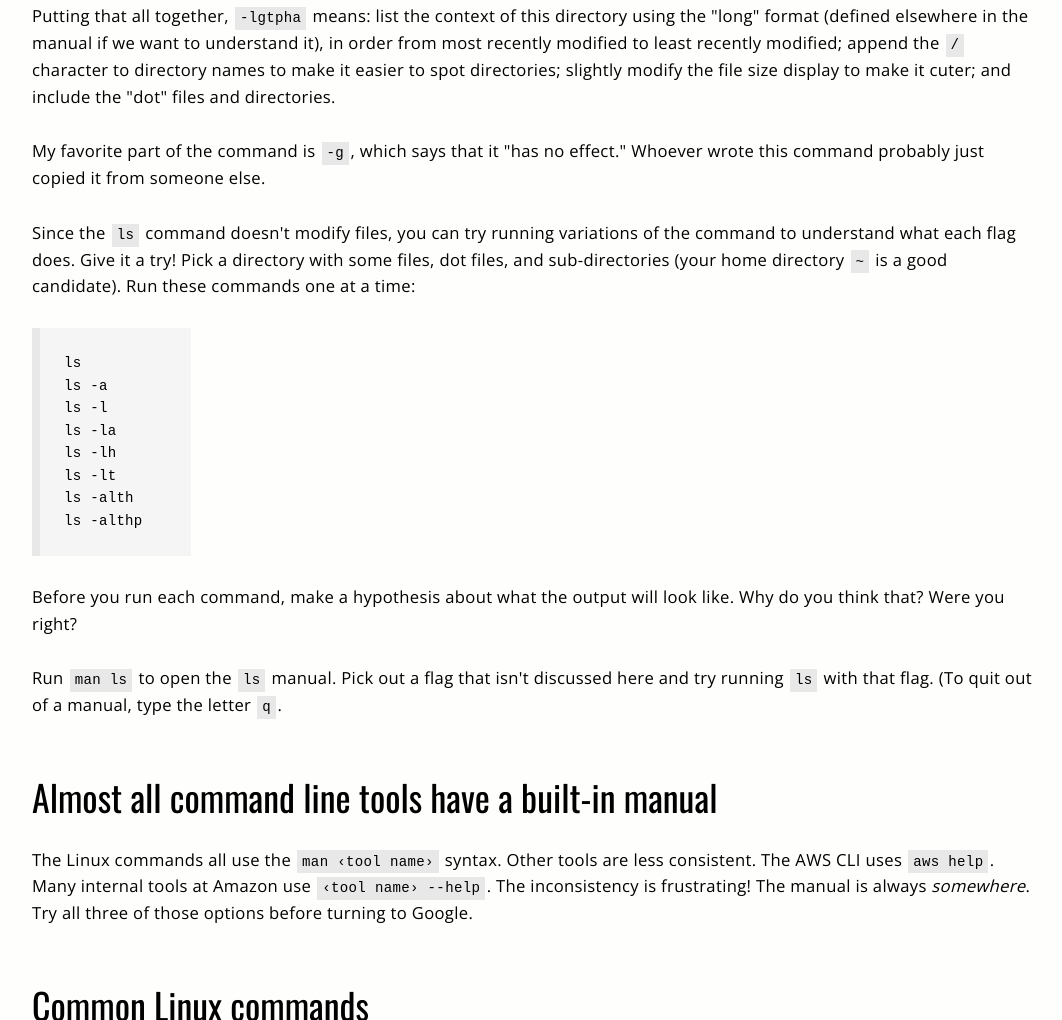
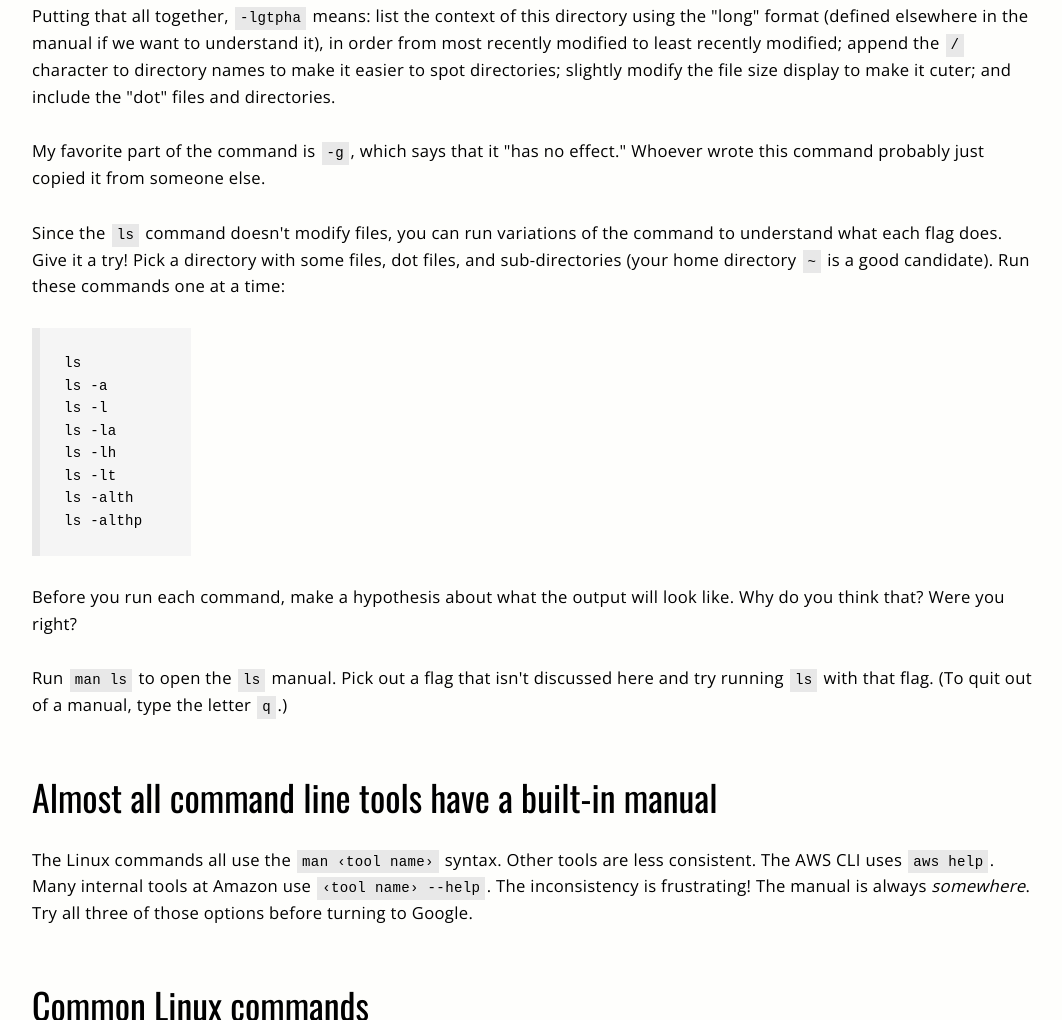
Before and after one commit to alyssahursh/alyssahursh, a plain HTML site: page docs/linux-basics.html in a window 1280 px wide. Shown: the part 2083-3103 px from the top of the page, without its empty margins (108-1170 px from the left). Drawn offline with nearby package versions, Linux system fonts and the light colour scheme.

Commit message:
Fix punctuation

```diff
--- a/docs/linux-basics.html
+++ b/docs/linux-basics.html
@@ -72,7 +72,7 @@
 
 	<p>My favorite part of the command is <code>-g</code>, which says that it "has no effect." Whoever wrote this command probably just copied it from someone else.</p>
 
-	<p>Since the <code>ls</code> command doesn't modify files, you can try running variations of the command to understand what each flag does. Give it a try! Pick a directory with some files, dot files, and sub-directories (your home directory <code>~</code> is a good candidate). Run these commands one at a time:</p>
+	<p>Since the <code>ls</code> command doesn't modify files, you can run variations of the command to understand what each flag does. Give it a try! Pick a directory with some files, dot files, and sub-directories (your home directory <code>~</code> is a good candidate). Run these commands one at a time:</p>
 
 	<div class="code-block">
 		<p>ls</p>
@@ -87,7 +87,7 @@
 
 	<p>Before you run each command, make a hypothesis about what the output will look like. Why do you think that? Were you right?</p>
 
-	<p>Run <code>man ls</code> to open the <code>ls</code> manual. Pick out a flag that isn't discussed here and try running <code>ls</code> with that flag. (To quit out of a manual, type the letter <code>q</code>.</p>
+	<p>Run <code>man ls</code> to open the <code>ls</code> manual. Pick out a flag that isn't discussed here and try running <code>ls</code> with that flag. (To quit out of a manual, type the letter <code>q</code>.)</p>
 
 	<h2>Almost all command line tools have a built-in manual</h2>
 
```
